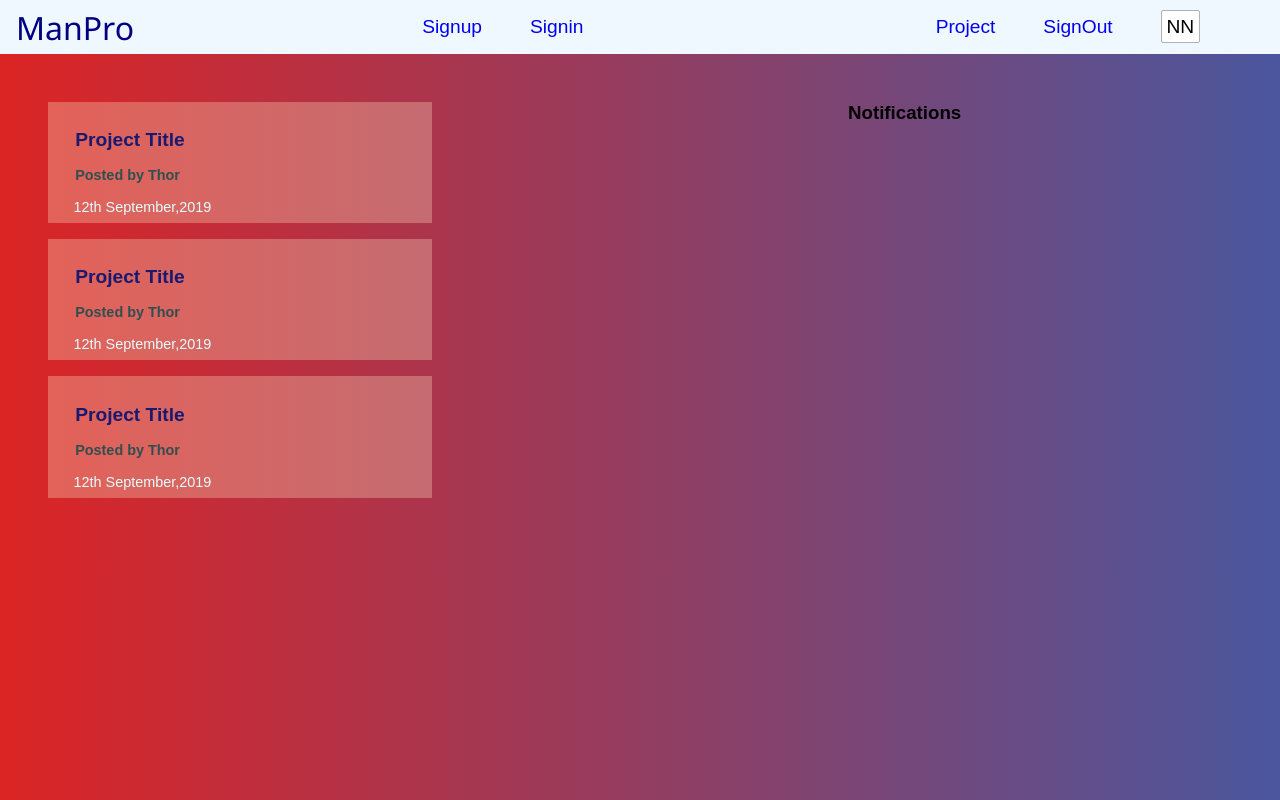
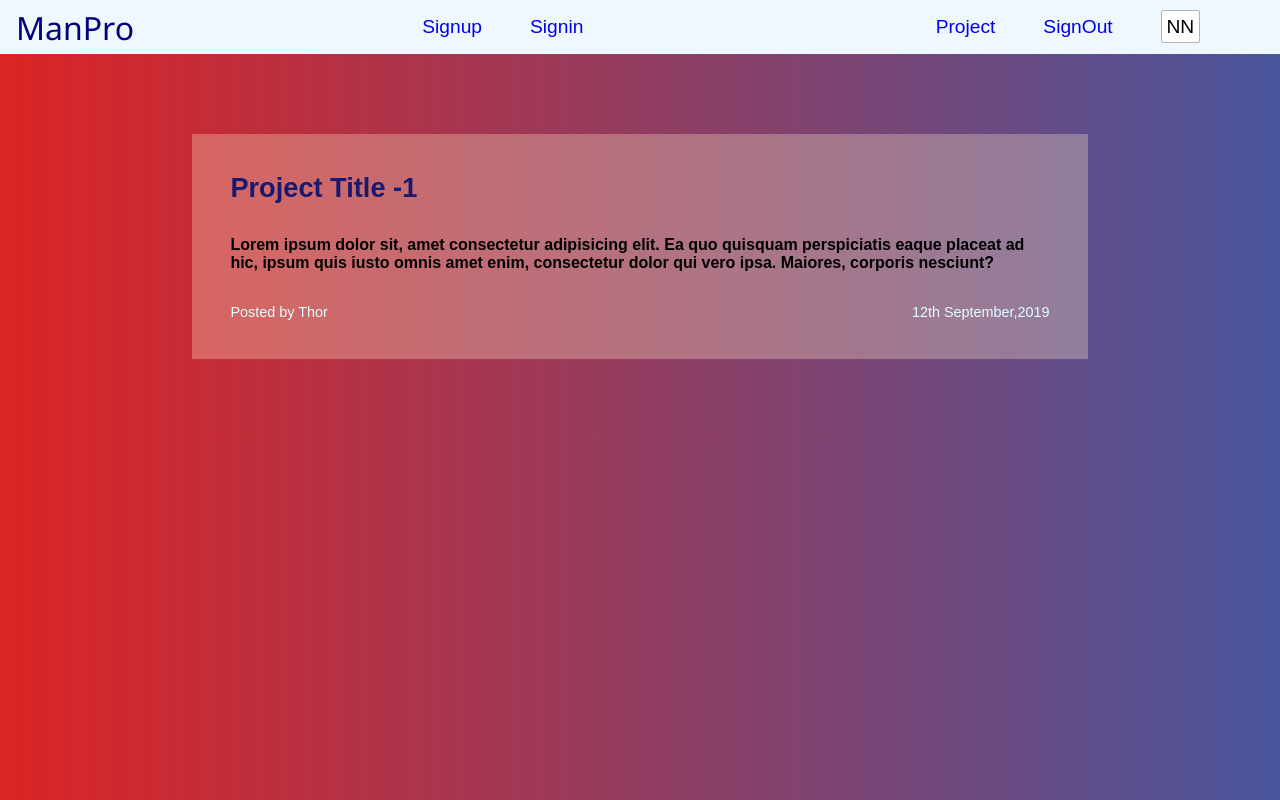
Before and after one commit to Arjun0o/manpro, a React app: page /project/1 in a window 1280 px wide. Built offline with nearby package versions, Linux system fonts and the light colour scheme.

Commit message:
Worked on the ProjectDetails component

```diff
--- a/src/App.js
+++ b/src/App.js
@@ -2,6 +2,7 @@ import React, { Component } from 'react';
 import { BrowserRouter, Switch, Route } from 'react-router-dom';
 import Navbar from './components/layout/Navbar';
 import Dashboard from './components/dashboard/Dashboard';
+import ProjectDetails from './components/projects/ProjectDetails';
 
 class App extends Component {
     render() {
@@ -10,7 +11,8 @@ class App extends Component {
                 <div>
                     <Navbar />
                     <Switch>
-                        <Route path='/' component={Dashboard} />
+                        <Route exact path='/' component={Dashboard} />
+                        <Route path='/project/:id' component={ProjectDetails} />
                     </Switch>
                 </div>
             </BrowserRouter>
--- a/src/components/projects/ProjectDetails.js
+++ b/src/components/projects/ProjectDetails.js
@@ -0,0 +1,20 @@
+import React from 'react';
+import styles from './ProjectDetails.module.css';
+
+
+const ProjectDetails = (props) => {
+    const id = props.match.params.id;
+    return (
+        <div>
+            <div className={styles.card}>
+                <h3 className={styles.title}>Project Title -{id}</h3>
+                <p className={styles.text}>Lorem ipsum dolor sit, amet consectetur adipisicing elit. Ea quo quisquam perspiciatis eaque placeat ad hic, ipsum quis iusto omnis amet enim, consectetur dolor qui vero ipsa. Maiores, corporis nesciunt?</p>
+                <div className={styles.footer}>
+                    <p>Posted by Thor</p>
+                    <p>12th September,2019</p>
+                </div>
+            </div>
+        </div>
+    )
+}
+export default ProjectDetails;
--- /dev/null
+++ b/src/components/projects/ProjectDetails.module.css
@@ -0,0 +1,23 @@
+.card{
+    padding:2.4rem;
+    width:70%;
+    margin: 5rem auto;
+    background: rgba(255,235,200,0.3);
+}
+.title{
+    color:#191970;
+    font-size: 1.7rem;
+    margin-bottom:2rem;
+}
+.text{
+    font-size: 1rem;
+    margin-bottom: 2rem;
+    font-weight: 700;
+}
+.footer{
+    display: flex;
+    justify-content: space-between;
+    font-size: 0.9rem;
+    color:#E0FFFF;
+    font-weight: 100;
+}
```
